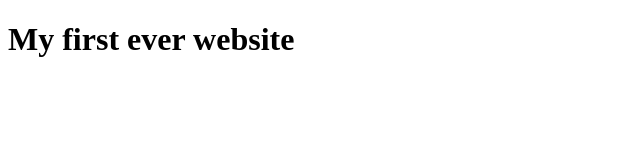
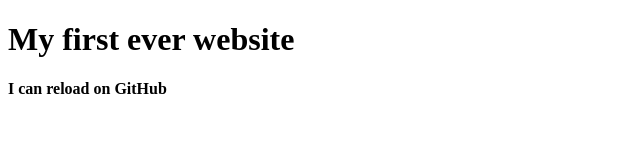
Before and after one commit to mahmudul105/my-first-website, a plain HTML site: page index.html in a window 1280 px wide. Shown: the whole page, without its empty margins (0-640 px from the left). Drawn offline with Linux system fonts and the light colour scheme.

Commit message:
learned github

```diff
--- a/index.html
+++ b/index.html
@@ -6,5 +6,6 @@
 </head>
 <body>
     <h1>My first ever website</h1>
+    <h4>I can reload on GitHub</h4>
 </body>
 </html>
```
